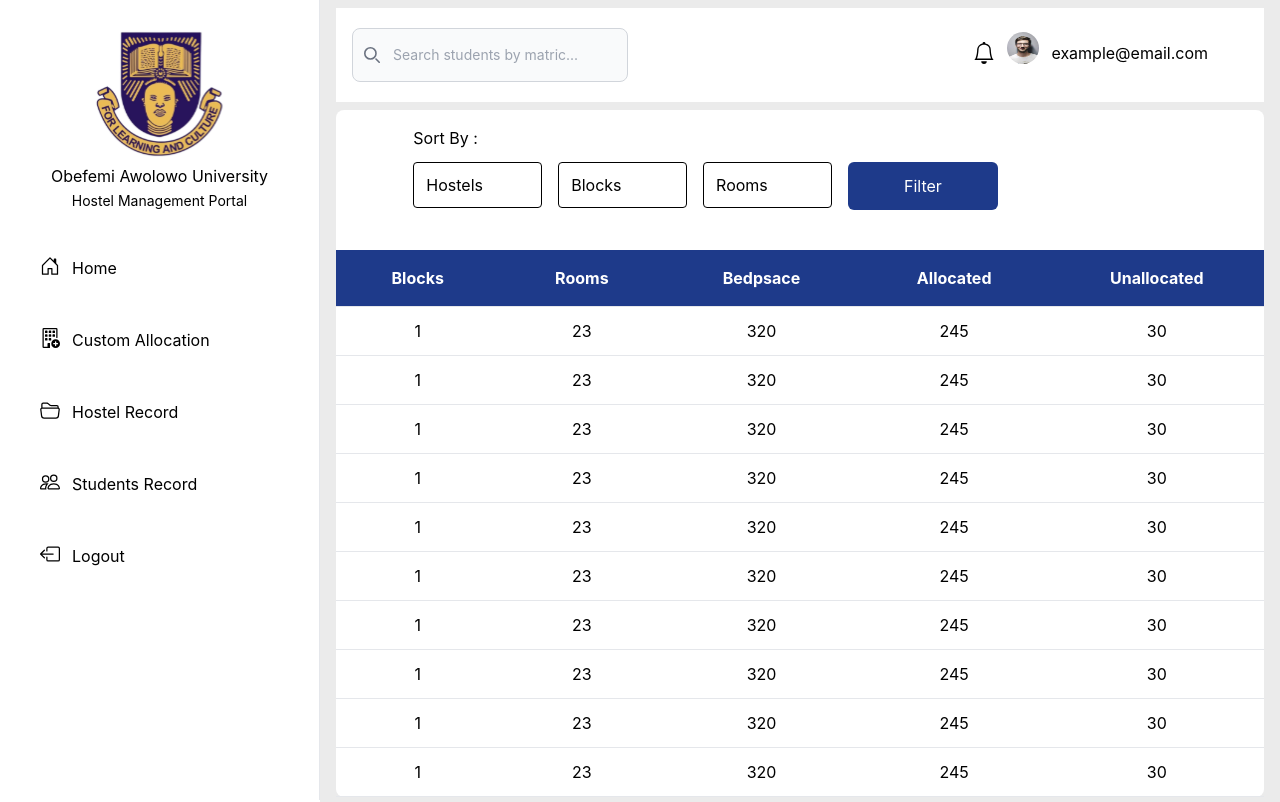
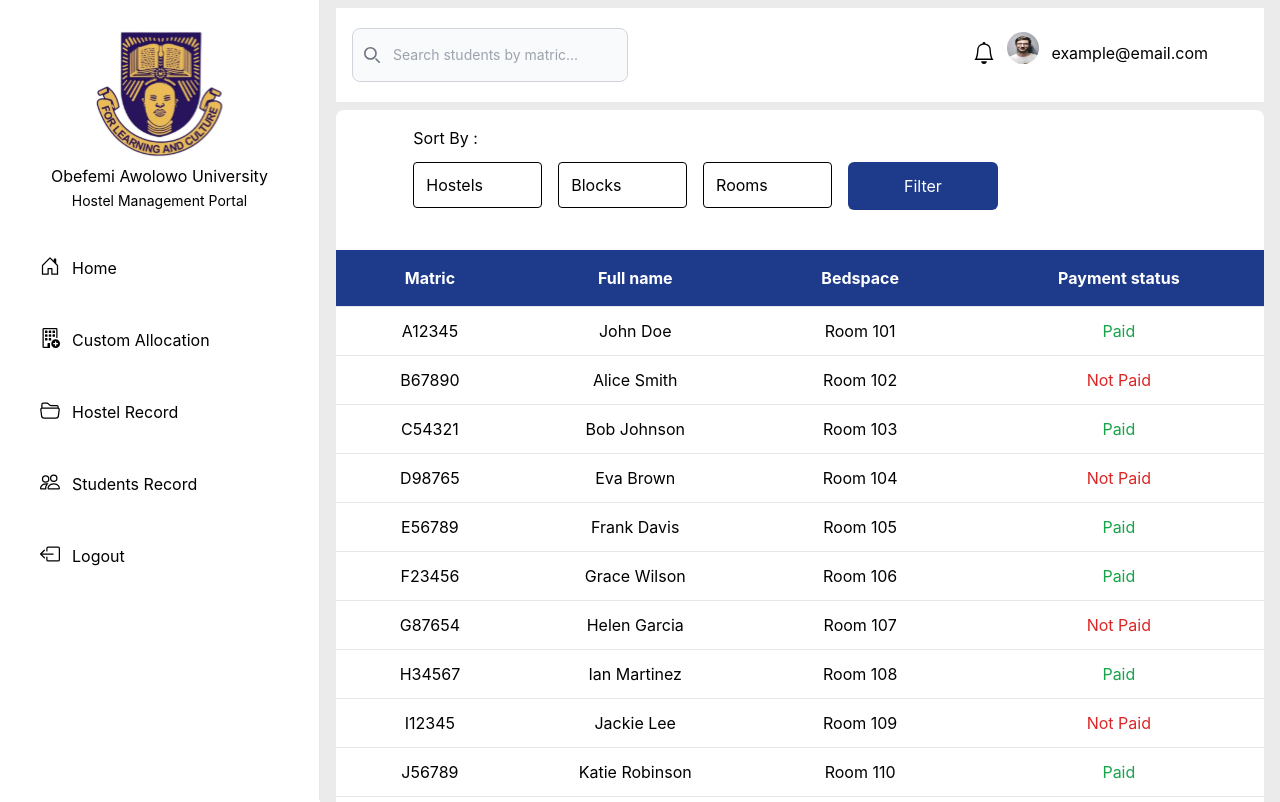
Before and after one commit to OAU-Hostel-Management-System/Admin_Dashboard, a React (Create React App) app in the folder client/: page /student_records in a window 1280 px wide. Shown: the top 802 px of the page. Built offline with nearby package versions, Linux system fonts and the light colour scheme.

Commit message:
search functionality

```diff
--- a/client/src/pages/admin/students.jsx
+++ b/client/src/pages/admin/students.jsx
@@ -1,67 +1,171 @@
-import React from 'react'
+import React, {useEffect, useState,useRef} from 'react'
 
-const rawJson = [{
-  Blocks : 1,
-  Room : 23,
-  Bedspace : 320,
-  Allocation : 245,
-  Unallocated : 30
-},{
-  Blocks : 1,
-  Room : 23,
-  Bedspace : 320,
-  Allocation : 245,
-  Unallocated : 30
-},{
-  Blocks : 1,
-  Room : 23,
-  Bedspace : 320,
-  Allocation : 245,
-  Unallocated : 30
-},{
-  Blocks : 1,
-  Room : 23,
-  Bedspace : 320,
-  Allocation : 245,
-  Unallocated : 30
-},{
-  Blocks : 1,
-  Room : 23,
-  Bedspace : 320,
-  Allocation : 245,
-  Unallocated : 30
-},{
-  Blocks : 1,
-  Room : 23,
-  Bedspace : 320,
-  Allocation : 245,
-  Unallocated : 30
-},{
-  Blocks : 1,
-  Room : 23,
-  Bedspace : 320,
-  Allocation : 245,
-  Unallocated : 30
-},{
-  Blocks : 1,
-  Room : 23,
-  Bedspace : 320,
-  Allocation : 245,
-  Unallocated : 30
-},{
-  Blocks : 1,
-  Room : 23,
-  Bedspace : 320,
-  Allocation : 245,
-  Unallocated : 30
-},{
-  Blocks : 1,
-  Room : 23,
-  Bedspace : 320,
-  Allocation : 245,
-  Unallocated : 30
-}]
+let rawJson = [
+  {
+    "id": 1,
+    "matric": "A12345",
+    "full_name": "John Doe",
+    "bedspace": "Room 101",
+    "payment_status": "Paid"
+  },
+  {
+    "id": 2,
+    "matric": "B67890",
+    "full_name": "Alice Smith",
+    "bedspace": "Room 102",
+    "payment_status": "Not Paid"
+  },
+  {
+    "id": 3,
+    "matric": "C54321",
+    "full_name": "Bob Johnson",
+    "bedspace": "Room 103",
+    "payment_status": "Paid"
+  },
+  {
+    "id": 4,
+    "matric": "D98765",
+    "full_name": "Eva Brown",
+    "bedspace": "Room 104",
+    "payment_status": "Not Paid"
+  },
+  {
+    "id": 5,
+    "matric": "E56789",
+    "full_name": "Frank Davis",
+    "bedspace": "Room 105",
+    "payment_status": "Paid"
+  },
+  {
+    "id": 6,
+    "matric": "F23456",
+    "full_name": "Grace Wilson",
+    "bedspace": "Room 106",
+    "payment_status": "Paid"
+  },
+  {
+    "id": 7,
+    "matric": "G87654",
+    "full_name": "Helen Garcia",
+    "bedspace": "Room 107",
+    "payment_status": "Not Paid"
+  },
+  {
+    "id": 8,
+    "matric": "H34567",
+    "full_name": "Ian Martinez",
+    "bedspace": "Room 108",
+    "payment_status": "Paid"
+  },
+  {
+    "id": 9,
+    "matric": "I12345",
+    "full_name": "Jackie Lee",
+    "bedspace": "Room 109",
+    "payment_status": "Not Paid"
+  },
+  {
+    "id": 10,
+    "matric": "J56789",
+    "full_name": "Katie Robinson",
+    "bedspace": "Room 110",
+    "payment_status": "Paid"
+  },
+  {
+    "id": 11,
+    "matric": "K98765",
+    "full_name": "Liam Wright",
+    "bedspace": "Room 111",
+    "payment_status": "Paid"
+  },
+  {
+    "id": 12,
+    "matric": "L23456",
+    "full_name": "Mia Hall",
+    "bedspace": "Room 112",
+    "payment_status": "Not Paid"
+  },
+  {
+    "id": 13,
+    "matric": "M87654",
+    "full_name": "Nathan Lopez",
+    "bedspace": "Room 113",
+    "payment_status": "Paid"
+  },
+  {
+    "id": 14,
+    "matric": "N34567",
+    "full_name": "Olivia Adams",
+    "bedspace": "Room 114",
+    "payment_status": "Not Paid"
+  },
+  {
+    "id": 15,
+    "matric": "O12345",
+    "full_name": "Peter Turner",
+    "bedspace": "Room 115",
+    "payment_status": "Paid"
+  },
+  {
+    "id": 16,
+    "matric": "P56789",
+    "full_name": "Quincy White",
+    "bedspace": "Room 116",
+    "payment_status": "Paid"
+  },
+  {
+    "id": 17,
+    "matric": "Q98765",
+    "full_name": "Rachel Stewart",
+    "bedspace": "Room 117",
+    "payment_status": "Not Paid"
+  },
+  {
+    "id": 18,
+    "matric": "R23456",
+    "full_name": "Samuel Clark",
+    "bedspace": "Room 118",
+    "payment_status": "Paid"
+  },
+  {
+    "id": 19,
+    "matric": "S87654",
+    "full_name": "Tina Baker",
+    "bedspace": "Room 119",
+    "payment_status": "Not Paid"
+  },
+  {
+    "id": 20,
+    "matric": "T34567",
+    "full_name": "Ulysses Lewis",
+    "bedspace": "Room 120",
+    "payment_status": "Paid"
+  },
+  {
+    "id": 21,
+    "matric": "U12345",
+    "full_name": "Vera Green",
+    "bedspace": "Room 121",
+    "payment_status": "Not Paid"
+  },
+  {
+    "id": 22,
+    "matric": "V56789",
+    "full_name": "Walter Harris",
+    "bedspace": "Room 122",
+    "payment_status": "Paid"
+  }
+]
+
 function Students() {
+   const [studentList, setList] = useState(rawJson)
+  //  const  inputRef = useRef('John')
+  //   const changeContent = ()=>{
+  //     const updatedList = studentList.filter((list)=> list.full_name.includes(inputRef.current.value))
+  //     setList(updatedList)
+  //   }
+
+
   const popDetails = (name, matric)=>{
     console.log(name, matric)
   }
@@ -79,12 +183,29 @@ function Students() {
                 <path stroke="currentColor" stroke-linecap="round" stroke-linejoin="round" stroke-width="2" d="m19 19-4-4m0-7A7 7 0 1 1 1 8a7 7 0 0 1 14 0Z"/>
             </svg>
         </div>
-        <input type="search" id="default-search"
+        <input
+        // onChange={changeContent()}0
+        onChange={(evt) => {
+          setList(rawJson)
+         if(evt.target.value == ''){
+          setList(rawJson)
+         }else{
+          const updatedList = studentList.filter((list)=>
+          list.full_name.includes(evt.target.value) || list.matric.includes(evt.target.value))
+          setList(updatedList)
+         }
+         }}
+        type="search"
+        id="search"
+        name='search'
         className="block w-full p-4 pl-10 text-sm text-gray-900 border
          border-gray-300 rounded-lg bg-gray-50 focus:ring-blue-500
           focus:border-blue-500 dark:bg-gray-700 dark:border-gray-600
            dark:placeholder-gray-400 dark:text-white dark:focus:ring-blue-500
-            dark:focus:border-blue-500" placeholder="Search students by matric..."
+            dark:focus:border-blue-500"
+            //  ref={inputRef}
+
+            placeholder="Search students by matric..."
          required /></div>
 </form>
        <div className='flex gap-3  -mt-1 mr-10'>
@@ -147,20 +268,22 @@ function Students() {
       </div>
       <table className='h-10/12 mt-10 w-full' >
         <thead className='text-center text-white bg-blue-900'>
-          <th className='px-10 py-4 border-b'>Blocks</th>
-          <th className='px-10 py-3 border-b'>Rooms</th>
-          <th className='px-10 py-3 border-b'>Bedpsace</th>
-          <th className='px-10 py-3 border-b'>Allocated</th>
-          <th className='px-10 py-3 border-b'>Unallocated</th>
+          <tr>
+          <th className='px-10 py-4 border-b'>Matric</th>
+          <th className='px-10 py-3 border-b'>Full name</th>
+          <th className='px-10 py-3 border-b'>Bedspace</th>
+          <th className='px-10 py-3 border-b'>Payment status</th>
+          </tr>
         </thead>
         <tbody>
-          {rawJson.map((data) => <tr onClick={popDetails(data.Allocation, data.Room)}
+          {studentList.map((data) => <tr onClick={popDetails(data.Allocation, data.Room)}
           className='text-center border-b py-5 cursor-pointer hover:bg-gray-300'>
-              <td className=' py-3 '>{data.Blocks}</td>
-              <td className=' py-3 '>{data.Room}</td>
-              <td className=' py-3 '>{data.Bedspace}</td>
-              <td className=' py-3 '>{data.Allocation}</td>
-              <td className=' py-3 '>{data.Unallocated}</td>
+              <td className=' py-3 '>{data.matric}</td>
+              <td className=' py-3 '>{data.full_name}</td>
+              <td className=' py-3 '>{data.bedspace}</td>
+              {data.payment_status == 'Paid'?
+              <td className=' py-3 text-green-600'>{data.payment_status}</td> :
+              <td className=' py-3 text-red-600'>{data.payment_status}</td>}
           </tr>)}
         </tbody>
       </table>
```
